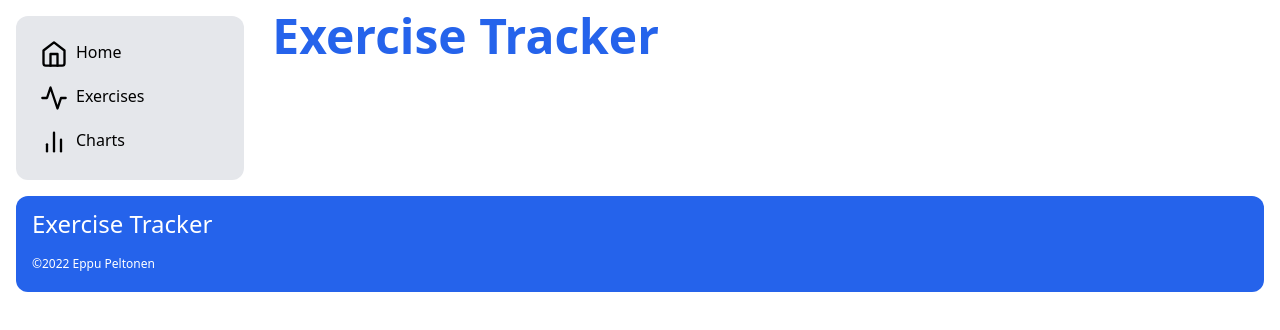
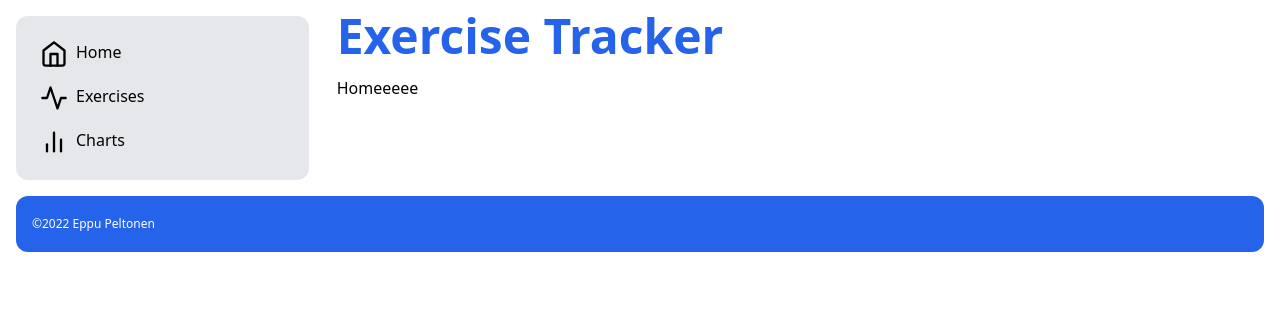
Before and after one commit to eppu-peltonen/exercise-tracker-client, a React (Create React App) app: page / in a window 1280 px wide. Shown: the top 330 px of the page. Built offline with nearby package versions, Linux system fonts and the light colour scheme; no server answers.

Commit message:
React router toimii

```diff
--- a/src/App.js
+++ b/src/App.js
@@ -1,6 +1,12 @@
 import React, {useEffect, useState} from 'react'
 
-import {Outlet} from "react-router-dom"
+// Router
+import {Routes, Route} from 'react-router-dom'
+
+//Routes
+import Exercises from './routes/Exercises'
+import Charts from './routes/Charts'
+import Home from './routes/Home'
 
 //Services
 import loginService from './services/login'
@@ -112,12 +118,14 @@ const App = () => {
   return (
     <>
       <div className="w-full flex flex-col sm:flex-row flex-grow overflow-hidden">
-        <div className="sm:w-1/4 md:1/4 w-full flex-shrink flex-grow-0 p-4">
-          <Navigation/>
-        </div>
+        <Navigation/>
         <main role="main" className="w-full h-full flex-grow p-3 overflow-auto">
-          <h1 className="text-6xl md:text-5xl mb-4 font-extrabold text-blue-600" id="home">Exercise Tracker</h1>
-          <Outlet/>
+            <h1 className="text-6xl md:text-5xl mb-4 font-extrabold text-blue-600">Exercise Tracker</h1>
+            <Routes>
+              <Route path="/exercises" element={<Exercises />} />
+              <Route path="/charts" element={<Charts />} />
+              <Route path="/" element={<Home />} />
+            </Routes>
         </main>
       </div>
       <Footer/>
--- a/src/components/Footer.js
+++ b/src/components/Footer.js
@@ -2,7 +2,6 @@ const Footer = () => {
   return (
     <footer className="bg-blue-600 mx-4 rounded-xl">
       <div className="px-4 py-3 text-white mx-auto">
-        <h1 className="text-2xl hidden sm:block mb-2">Exercise Tracker</h1>
           <div className="text-xs py-2">
             &copy;2022 Eppu Peltonen
           </div>
--- a/src/components/Navigation.js
+++ b/src/components/Navigation.js
@@ -1,42 +1,15 @@
 import React from 'react'
 import {FiActivity, FiHome, FiBarChart2} from 'react-icons/fi'
 
-import {Link, Outlet} from "react-router-dom"
-
-
-const Temp = () => {
-  return (
-    <div className="sticky top-0 p-4 bg-gray-200 rounded-xl w-full">
-      <ul className="flex sm:flex-col overflow-hidden content-center justify-between">
-        <li className="py-2 hover:bg-gray-500 rounded">
-          <Link to="/" className="truncate">
-            <FiHome size='28' className='"w-7 sm:mx-2 mx-4 inline'/>
-            <span className="hidden sm:inline">Home</span>
-          </Link>
-        </li>
-        <li className="py-2 hover:bg-gray-500 rounded">
-          <Link to="../routes/Exercises" className="truncate">
-            <FiActivity size='28' className='"w-7 sm:mx-2 mx-4 inline'/>
-            <span className="hidden sm:inline">Exercises</span>
-          </Link>
-        </li>
-        <li className="py-2 hover:bg-gray-500 rounded">
-          <Link to="../routes/Charts" className="truncate">
-            <FiBarChart2 size='28' className='"w-7 sm:mx-2 mx-4 inline'/>
-            <span className="hidden sm:inline">Charts</span>
-          </Link>
-        </li>
-      </ul>
-    </div>
-  )
-}
+import {Link} from "react-router-dom"
 
 const Navigation = () => {
   return(
+    <div className="sm:w-1/3 md:1/4 w-full flex-shrink flex-grow-0 p-4">
     <div className='sticky top-0 p-4 bg-gray-200 rounded-xl w-full'>
       <ul className="flex sm:flex-col overflow-hidden content-center justify-between">
         <li className="py-2 hover:bg-gray-500 rounded">
-            <Link to="/home">
+          <Link to="/">
             <FiHome size='28' className='"w-7 sm:mx-2 mx-4 inline'/>
             <span className="hidden sm:inline">Home</span>
           </Link>
@@ -55,6 +28,7 @@ const Navigation = () => {
         </li>
       </ul>
     </div>
+  </div>
   )
 }
 
--- a/src/index.js
+++ b/src/index.js
@@ -1,22 +1,12 @@
-import React from 'react';
-import ReactDOM from 'react-dom';
-import {BrowserRouter, Routes, Route} from 'react-router-dom'
-import './index.css';
-import App from './App';
-import Home from './routes/Home'
-import Exercises from './routes/Exercises';
-import Charts from './routes/Charts';
+import React from 'react'
+import ReactDOM from 'react-dom'
+import App from './App'
+import './index.css'
 
+import { BrowserRouter } from 'react-router-dom'
 
 ReactDOM.render(
   <BrowserRouter>
-    <Routes>
-      <Route exact path="/" element={<App />}>
-        <Route path="home" element={<Home />}/>
-        <Route path="exercises" element={<Exercises />}/>
-        <Route path="charts" element={<Charts />}/>
-      </Route>
-    </Routes>
+    <App />
   </BrowserRouter>,
-  document.getElementById('root')
-);
+  document.getElementById('root'))
--- a/src/routes/Exercises.js
+++ b/src/routes/Exercises.js
@@ -1,7 +1,7 @@
 const Exercises = () => {
   return (
     <>
-      Exercises
+      Exercisesssss
     </>
   )
 }
--- a/src/routes/Home.js
+++ b/src/routes/Home.js
@@ -1,7 +1,7 @@
 const Home = () => {
   return (
     <main>
-      <h2>Home</h2>
+      <h2>Homeeeee</h2>
     </main>
   )
 }
--- /dev/null
+++ b/src/routes/Login.js
@@ -0,0 +1,9 @@
+const Login = () => {
+  return (
+    <main>
+      <h2>Login</h2>
+    </main>
+  )
+}
+
+export default Login
```
Lines whose indentation alone changed are shown as unchanged.
